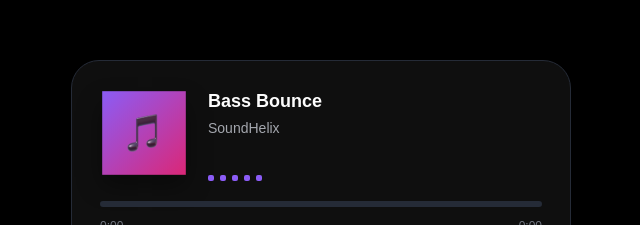
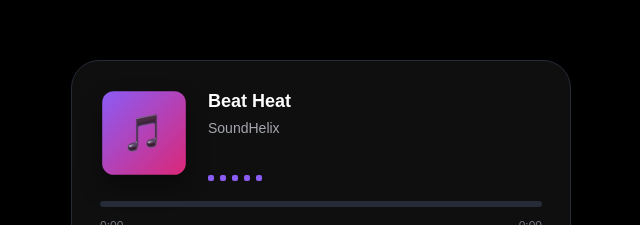
Before and after one commit to leowilis/Music-Player, a Next.js app: page / in a window 1280 px wide. Shown: the part 177-402 px from the top of the page, without its empty margins (319-959 px from the left). Built offline with nearby package versions, Linux system fonts and the light colour scheme.

Commit message:
style: update rounded-xl

```diff
--- a/src/components/AlbumArt.tsx
+++ b/src/components/AlbumArt.tsx
@@ -39,7 +39,7 @@ type AlbumArtProps = {
 export default function AlbumArt({ state }: AlbumArtProps) {
   return (
     <motion.div
-      className="flex h-22 w-22 flex-shrink-0 items-center justify-center rounded-16 bg-[linear-gradient(135deg,var(--color-primary-200),var(--color-pink-600))] shadow-[0_12px_24px_color-mix(in_srgb,var(--color-black)_40%,transparent)]"
+      className="flex h-22 w-22 flex-shrink-0 items-center justify-center rounded-xl bg-[linear-gradient(135deg,var(--color-primary-200),var(--color-pink-600))] shadow-[0_12px_24px_color-mix(in_srgb,var(--color-black)_40%,transparent)]"
       variants={albumVariants}
       animate={state}
       initial={false}
```
